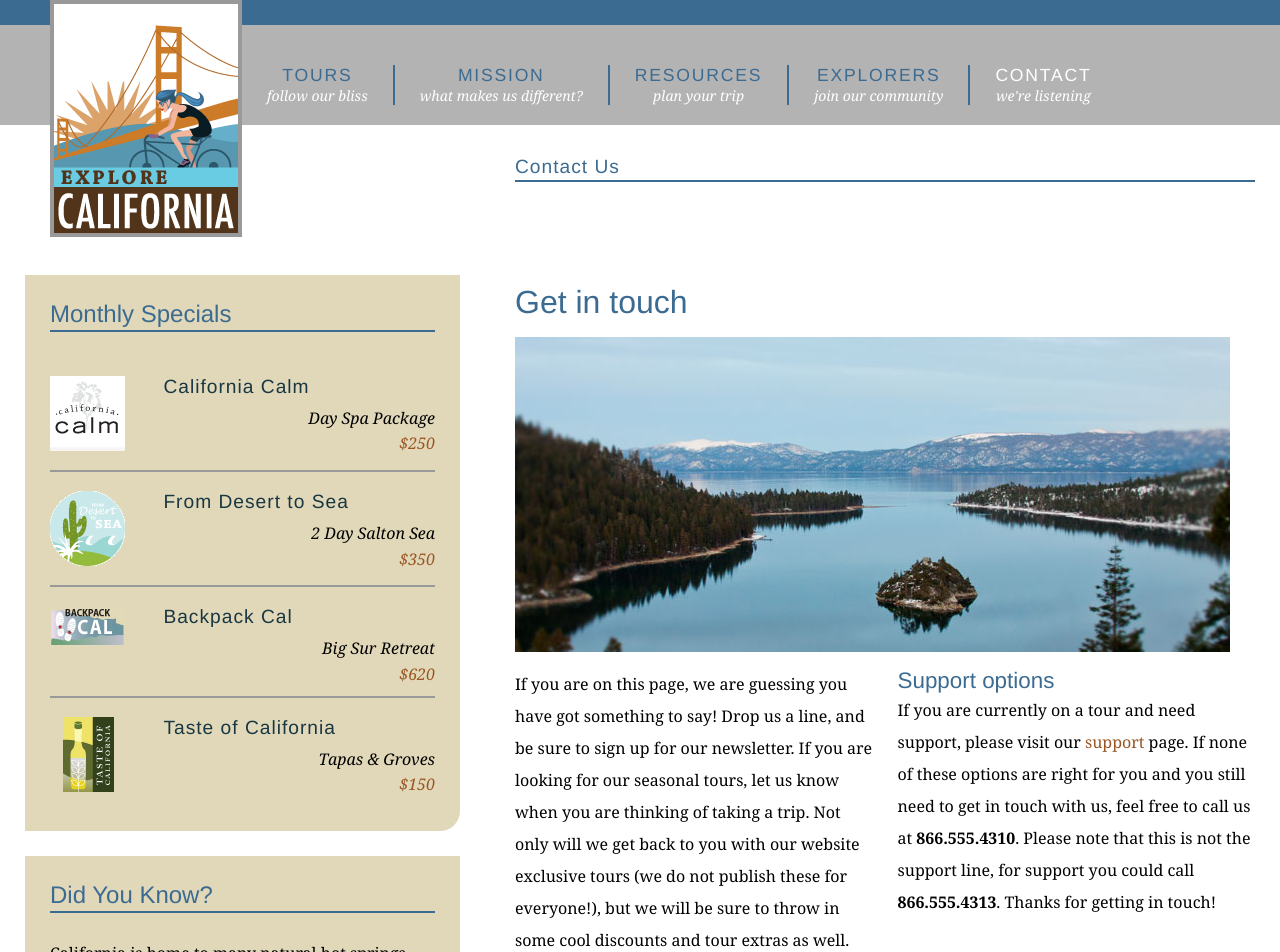
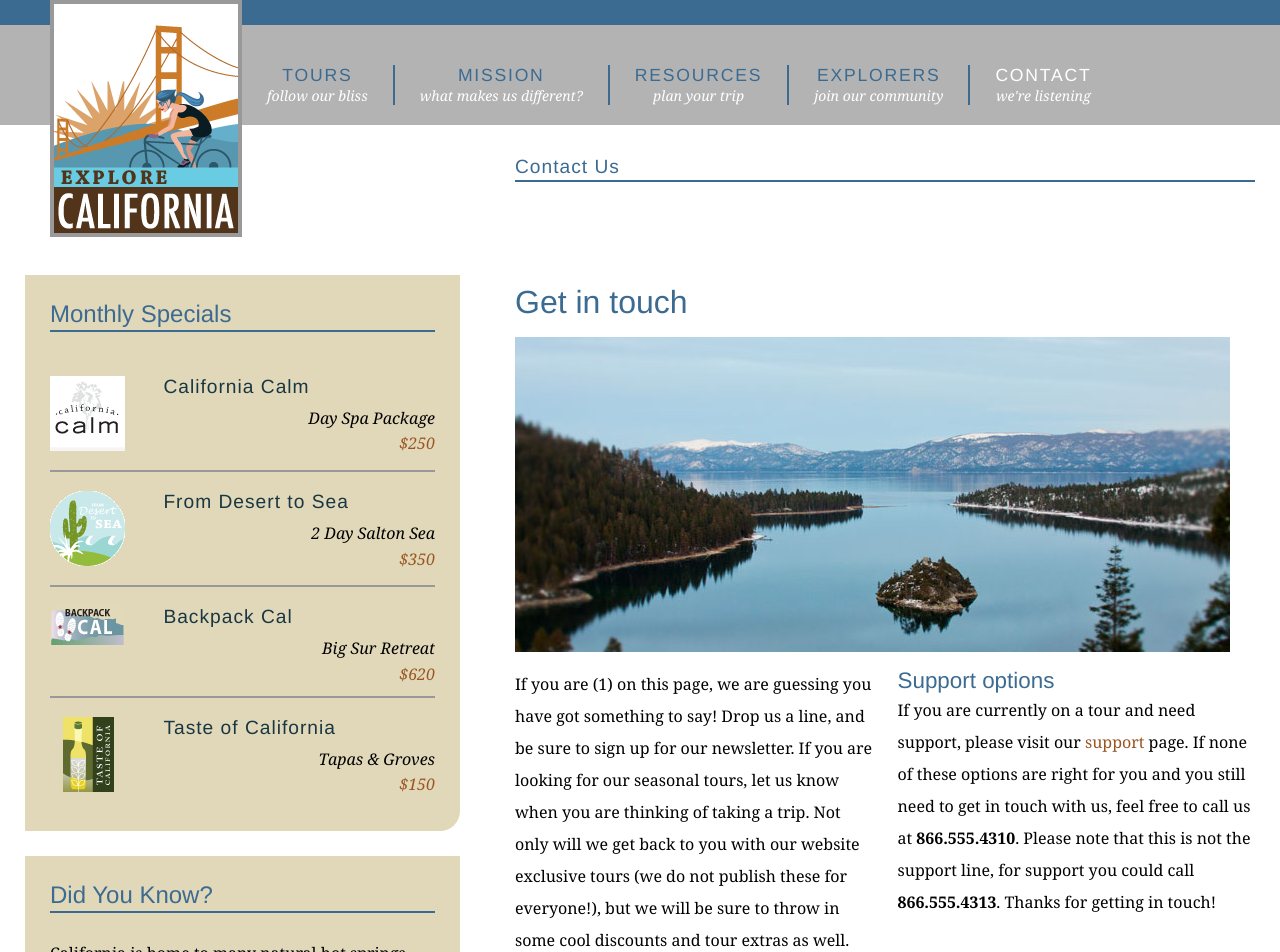
Before and after one commit to githubmcv1/explore_california, a plain HTML site: page contact.html in a window 1280 px wide. Shown: the top 952 px of the page. Drawn offline with Linux system fonts and the light colour scheme.

```diff
--- a/contact.html
+++ b/contact.html
@@ -68,7 +68,7 @@
           <h1>Get in touch</h1>
           <img src="assets/images/emerald_bay.jpg" alt="Beautiful Lake Tahoe" class="articleImage" />
           <div class="multiCol">
-            <p>If you are on this page, we are guessing you have got something to say! Drop us a line, and be sure to sign up for our newsletter. If you are looking for our seasonal tours, let us know when you are thinking of taking a trip. Not only will we get back to you with our website exclusive tours (we do not publish these for everyone!), but we will be sure to throw in some cool discounts and tour extras as well.</p>
+            <p>If you are (1) on this page, we are guessing you have got something to say! Drop us a line, and be sure to sign up for our newsletter. If you are looking for our seasonal tours, let us know when you are thinking of taking a trip. Not only will we get back to you with our website exclusive tours (we do not publish these for everyone!), but we will be sure to throw in some cool discounts and tour extras as well.</p>
 
             <h2>Support options</h2>
             <p>If you are currently on a tour and need support, please visit our <a href="support.html">support</a> page. If none of these options are right for you and you still need to get in touch with us, feel free to call us at<span class="phone"> <strong>866.555.4310</strong>. Please note that this is not the support line, for support you could call </span><strong>866.555.4313</strong>. Thanks for getting in touch!</p>
```
